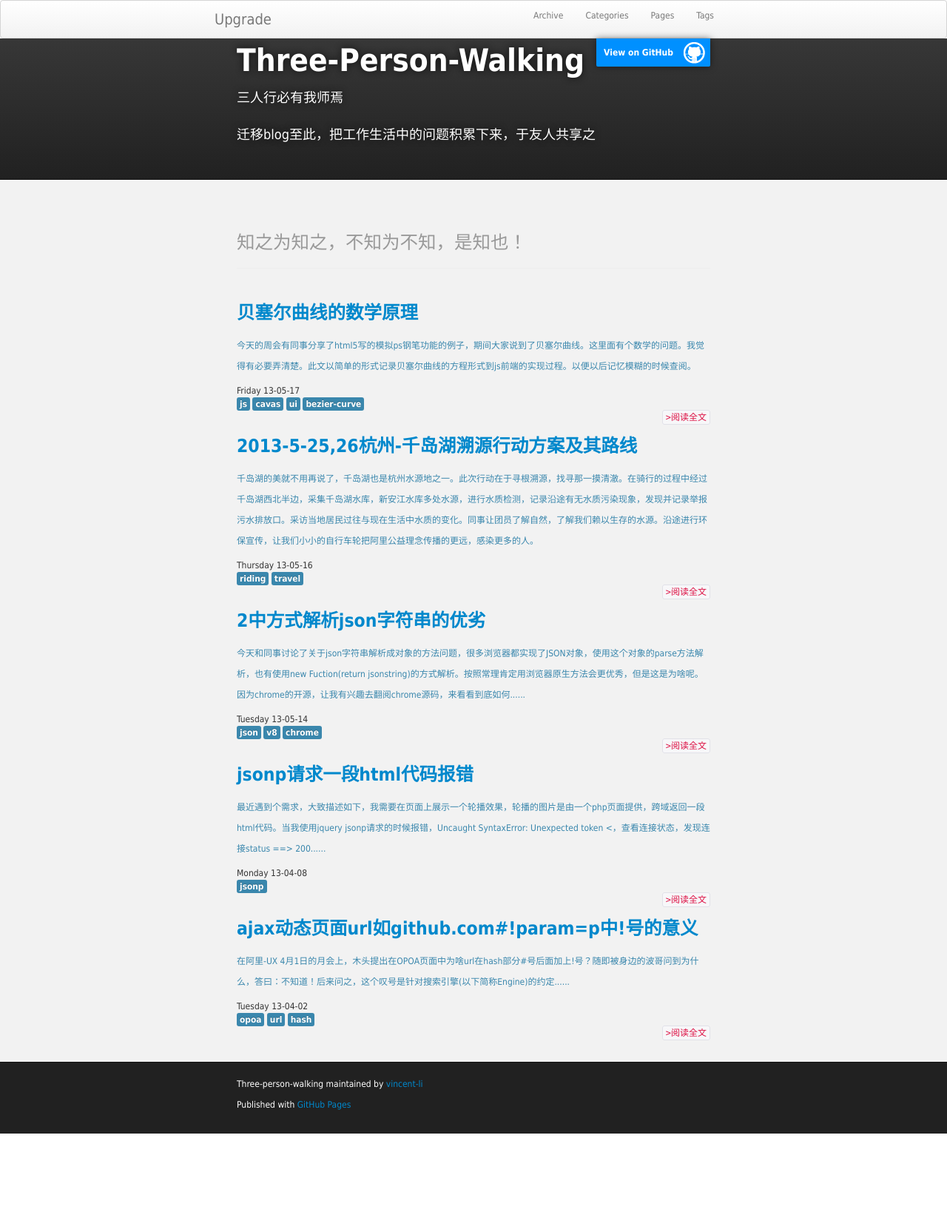
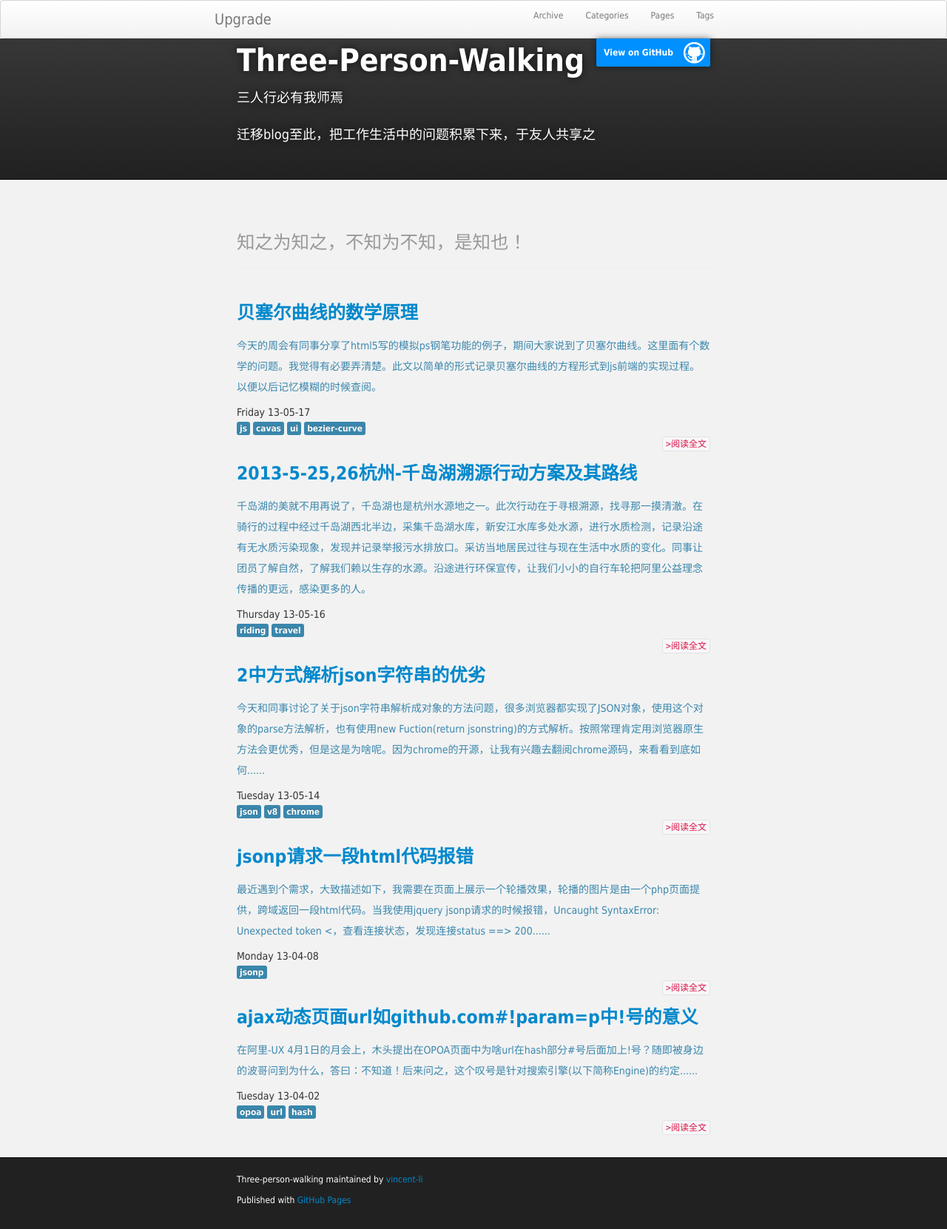
Before and after one commit to vincent-li/three-person-walking, a Jekyll site: the page built from index.html, in a window 1280 px wide. Shown: the whole page at 74% size. Built offline with Jekyll 4.4.1, drawn with Linux system fonts in a browser that asks for light colours; before the commit the page ends 1532 px from its top, so only the background shows below that.

Commit message:
改下字体size

```diff
--- a/css/docs.css
+++ b/css/docs.css
@@ -1117,3 +1117,7 @@ form.bs-docs-example {
   line-height: 1.8;
   margin-bottom: 16px;
 }
+
+#main_content{
+  font-size: 14px;
+}
```
